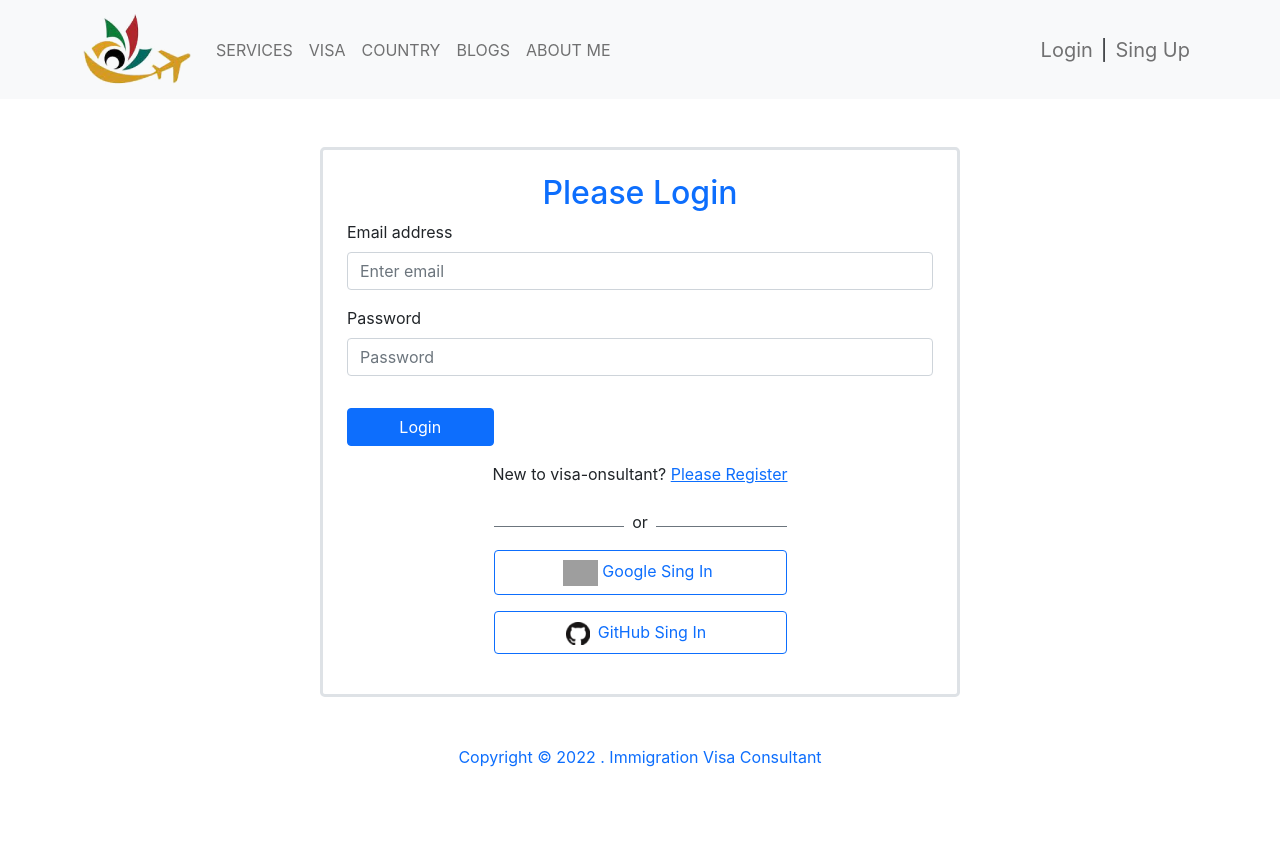
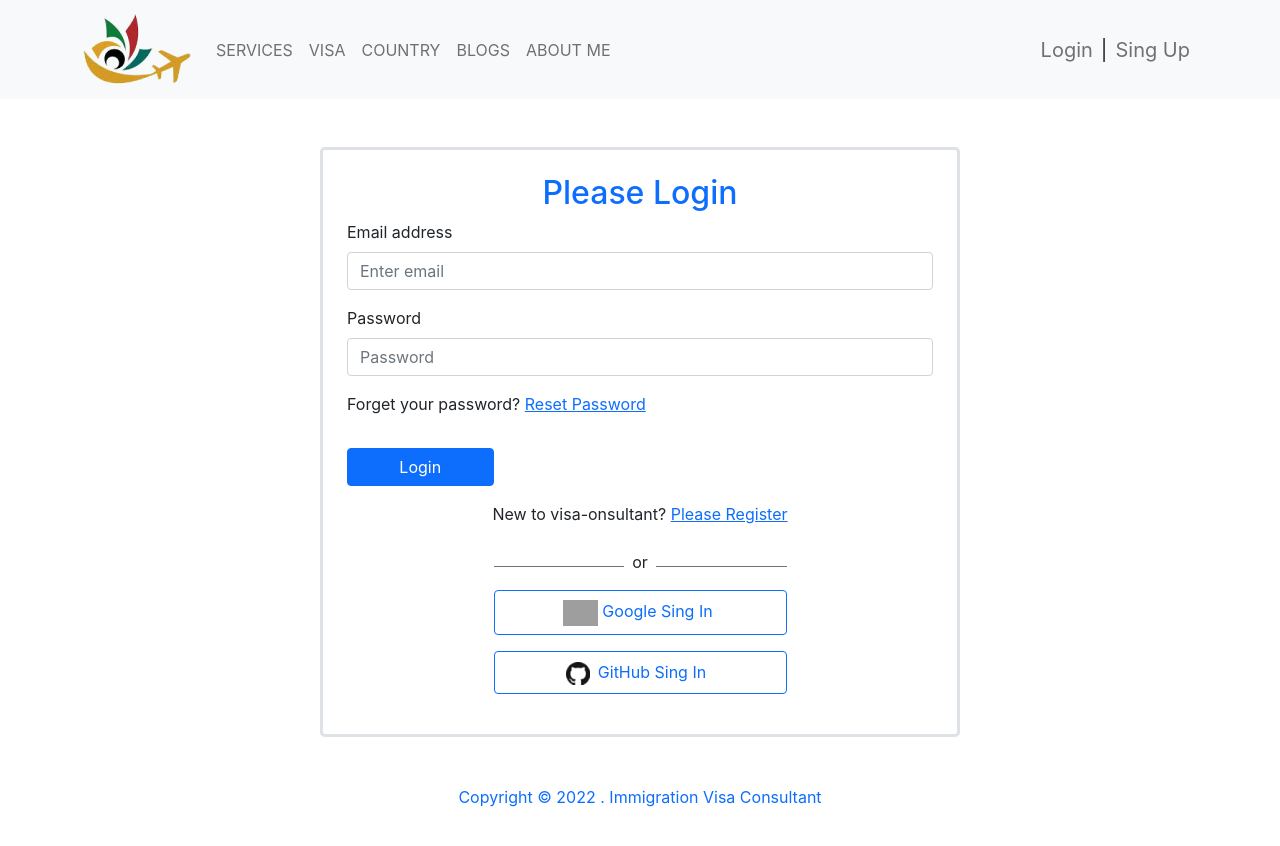
Before and after one commit to Ad-Ashik/immigration-visa, a React (Create React App) app: page /login in a window 1280 px wide. Shown: the top 846 px of the page. Before the commit the page ends 817 px from the top, so only its background shows below. Built offline with nearby package versions, Linux system fonts and the light colour scheme; no server answers; grey boxes are pictures that could not be loaded.

Commit message:
used toast reset password

```diff
--- a/src/Pages/Login/Login/Login.js
+++ b/src/Pages/Login/Login/Login.js
@@ -1,17 +1,23 @@
-import React from 'react';
+import React, { useRef } from 'react';
 import { Button, Form } from 'react-bootstrap';
-import { useSignInWithEmailAndPassword } from 'react-firebase-hooks/auth';
+import { useSendPasswordResetEmail, useSignInWithEmailAndPassword } from 'react-firebase-hooks/auth';
 import { Link, useLocation, useNavigate } from 'react-router-dom';
 import auth from '../../../firebase.init';
 import SoccailLogin from '../SocailLogin/SocailLogin';
+import { ToastContainer, toast } from 'react-toastify';
+import 'react-toastify/dist/ReactToastify.css';
 
 const Login = () => {
+    const emailRef = useRef('');
     const [
         signInWithEmailAndPassword,
         user,
         loading,
         error,
     ] = useSignInWithEmailAndPassword(auth);
+    const [sendPasswordResetEmail] = useSendPasswordResetEmail(
+        auth
+    );
     const navigate = useNavigate();
     const location = useLocation();
 
@@ -45,19 +51,39 @@ const Login = () => {
 
         signInWithEmailAndPassword(email, password);
     }
+
+    const resetPassword = async () => {
+        const email = emailRef.current.value;
+        if (email) {
+            await sendPasswordResetEmail(email);
+            toast.success('please check your email', {
+                position: toast.POSITION.TOP_RIGHT
+            });
+        }
+        else {
+            toast.error('please entar your email', {
+                position: toast.POSITION.TOP_RIGHT
+            });
+        }
+    }
+
     return (
         <div className='w-50 mx-auto border border-3 mt-5 p-4 rounded-3'>
             <h2 className='text-primary text-center'>Please Login</h2>
             <Form onSubmit={formSubmit}>
                 <Form.Group className="mb-3" controlId="formBasicEmail">
                     <Form.Label>Email address</Form.Label>
-                    <Form.Control type="email" name="email" placeholder="Enter email" required />
+                    <Form.Control ref={emailRef} type="email" name="email" placeholder="Enter email" required />
                 </Form.Group>
 
                 <Form.Group className="mb-3" controlId="formBasicPassword">
                     <Form.Label>Password</Form.Label>
                     <Form.Control type="password" name="password" placeholder="Password" required />
                 </Form.Group>
+                <p>Forget your password? <Link to="" className='text-primary text-decoration-underline' onClick={resetPassword}>
+                    Reset Password
+                </Link>
+                </p>
                 <Button className='w-25 my-3' variant="primary" type="submit">
                     Login
                 </Button>
@@ -68,6 +94,7 @@ const Login = () => {
                 </Link>
                 </p>
                 <SoccailLogin></SoccailLogin>
+                <ToastContainer />
             </Form>
         </div>
     );
```
